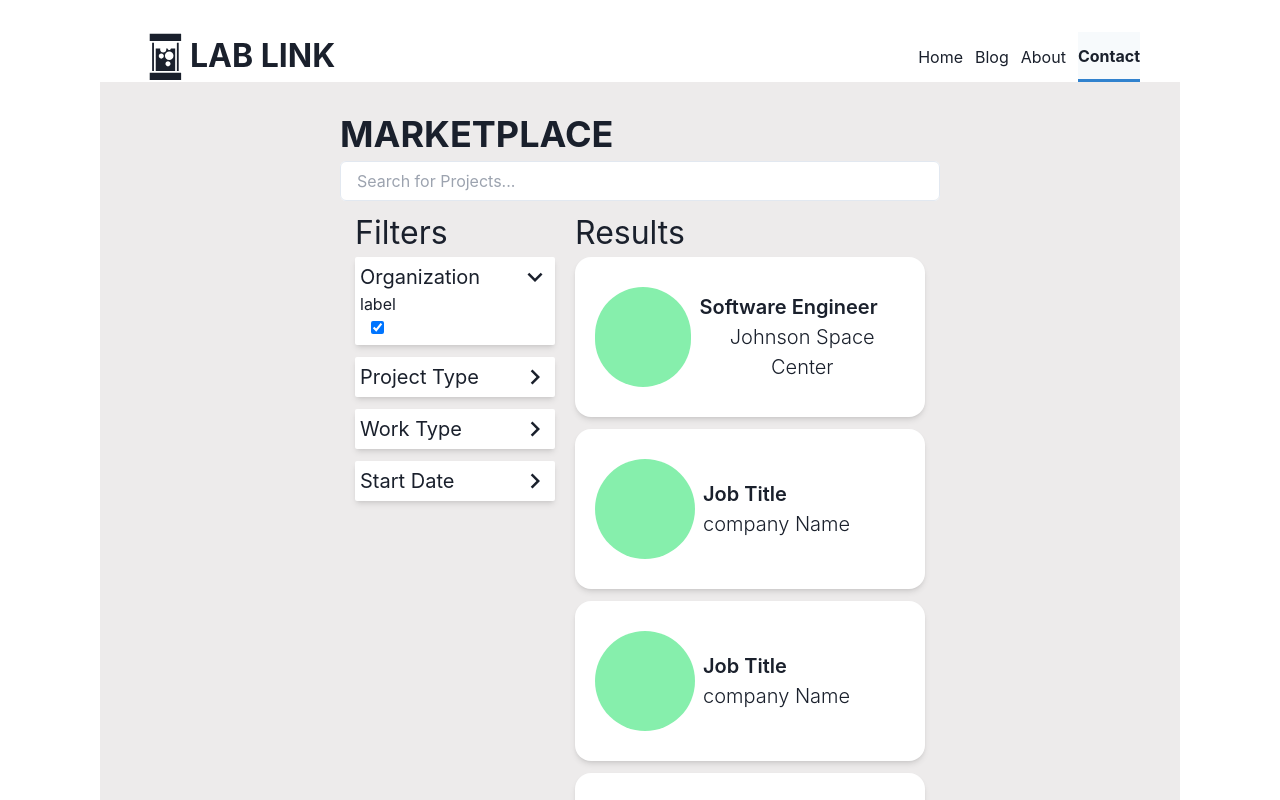
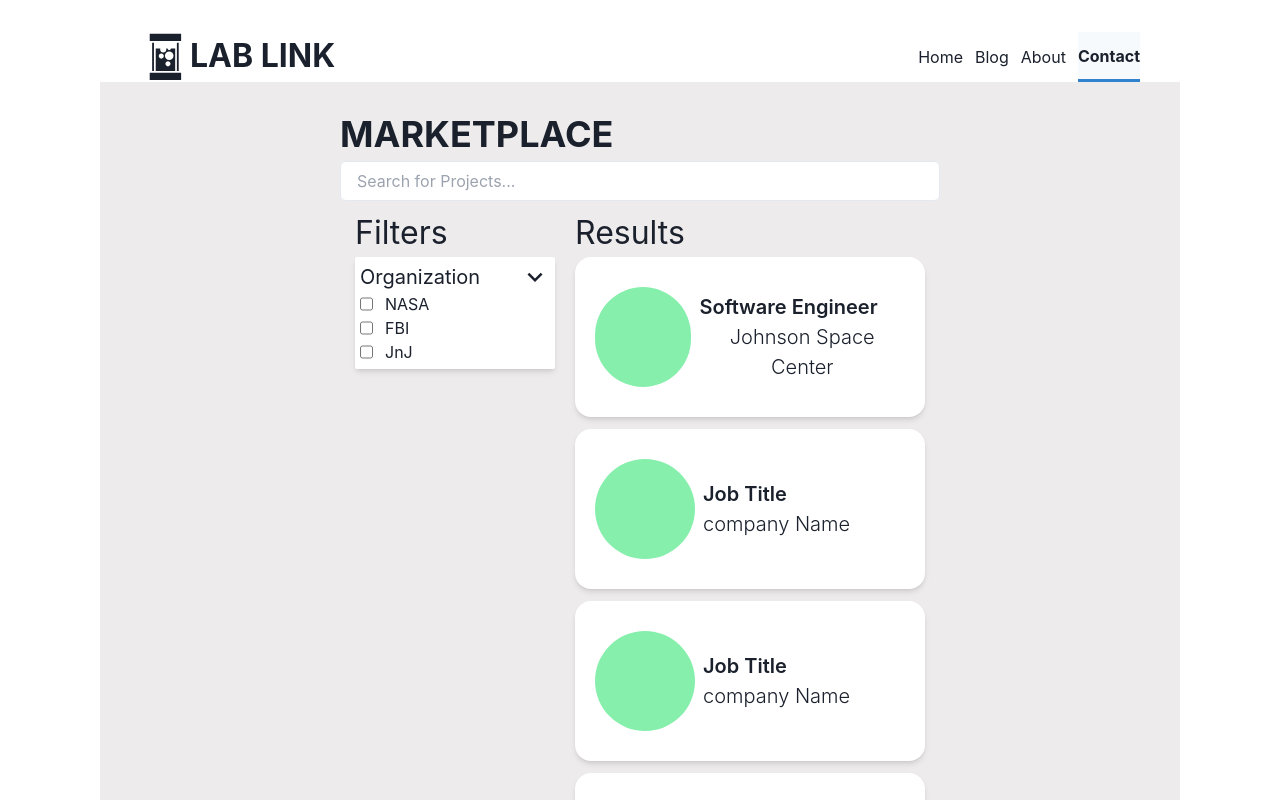
Before and after one commit to lab-link/lab-link-web-app, a React (Vite) app: page /marketplace in a window 1280 px wide. Both pictures are taken after a click on the element 535 px from the left and 277 px from the top of the page. Shown: the top 800 px of the page. Built offline with nearby package versions, Linux system fonts and the light colour scheme.

Commit message:
filter organization fixed

```diff
--- a/src/components/cards/jobPositionCard.jsx
+++ b/src/components/cards/jobPositionCard.jsx
@@ -2,6 +2,7 @@ export default function JobPositionCard({
   jobTitle = "Job Title",
   companyName = "company Name",
   avatar = null,
+  routeDirectory = null,
 }) {
   return (
     <div className="w-[350px] h-[160px] bg-white hover:shadow-xl hover:cursor-pointer shadow-md rounded-2xl flex items-center justify-start px-[20px] space-x-2">
--- a/src/pages/marketplace/components/organizationFilterChildComponent.jsx
+++ b/src/pages/marketplace/components/organizationFilterChildComponent.jsx
@@ -1,42 +1,72 @@
 import { useEffect, useState } from "react";
 
 export default function OrganizationFilterChildComponent() {
-  //todo: add checkbox.
   const [selectedOrganizations, setSelectedOrganizations] = useState({});
 
-  //TODO
-  useEffect( () => {
+  useEffect(() => {
     //TODO: fetch data from the api callback to set
     //the available organizations to fetch and to filter out.
-    setSelectedOrganizations({ org1: false, org3: false, org2: false });
-  },[]);
+    setSelectedOrganizations({ NASA: false, FBI: false, JnJ: false });
+  }, []);
 
+  /**
+   * TODO: the toggle data in here must be connected to
+   * the state management.
+   */
   const toggleSelectedOrganization = (organization) => {
+    //the bool of the checked org.
     const organizationBoolean = selectedOrganizations[organization];
-    setSelectedOrganizations({ organization: !organizationBoolean });
+    //the map of orgs.
+    const updatedOrganizations= Object.assign({},selectedOrganizations);
+    updatedOrganizations[organization] = !organizationBoolean;
+    // let tmpOrganizations = selectedOrganizations;
+    // tmpOrganizations.set({ organization: !organizationBoolean });
+    console.log("tooggling the org: "+organization)
+
+
+    setSelectedOrganizations(updatedOrganizations);
+    {
+      Object.key(selectedOrganizations).forEach((key) => {
+        console.log(key);
+
+      });
+    }
+  };
+
+  /**Checkbox setter */
+  const checkboxes = () => {
+    let newCheckboxes = [];
+    {
+      Object.keys(selectedOrganizations).forEach((key) => {
+        newCheckboxes.push(
+          <Checkbox
+            label={key}
+            value={selectedOrganizations[key]}
+            onChange={() => {
+              toggleSelectedOrganization(key);
+            }}
+          />
+        );
+      });
+    }
+    return newCheckboxes;
   };
 
   return (
     <div className="flex flex-col">
-      {Object.entries(selectedOrganizations).forEach((key,value) => {
+      {/* {Object.keys(selectedOrganizations).forEach((key) => {
         console.log(key);
-      })}
-      <Checkbox
-        label={"s"}
-        value={true}
-        onChange={() => {
-          toggleSelectedOrganization();
-        }}
-      />
+      })} */}
+      {checkboxes()}
     </div>
   );
 }
 
 function Checkbox({ label, value, onChange }) {
   return (
-    <label>
-        <div>label</div>
+    <div className="flex space-x-3">
       <input type="checkbox" checked={value} onChange={onChange} />
-    </label>
+      <label>{label}</label>
+    </div>
   );
 }
--- a/src/pages/marketplace/components/projectTypeFilterChildComponent.jsx
+++ b/src/pages/marketplace/components/projectTypeFilterChildComponent.jsx
@@ -1,5 +1,5 @@
 
 
 export default function ProjectTypeFilterChildComponent(){
-    return <div>project type filter</div>
+    return <div>Coming Soon</div>
 }
--- a/src/pages/marketplace/marketplace.jsx
+++ b/src/pages/marketplace/marketplace.jsx
@@ -27,7 +27,7 @@ export default function MarketPlace() {
                   title={"Organization"}
                   children={<OrganizationFilterChildComponent/>}
                 />
-                <FilterBox
+                {/* <FilterBox
                   title={"Project Type"}
                   children={<ProjectTypeFilterChildComponent/>}
                 />
@@ -38,7 +38,7 @@ export default function MarketPlace() {
                 <FilterBox
                   title={"Start Date"}
                   children={<StartDateFilterChildComponent/>}
-                />
+                /> */}
               </div>
             </div>
             {/* job offers */}
```
